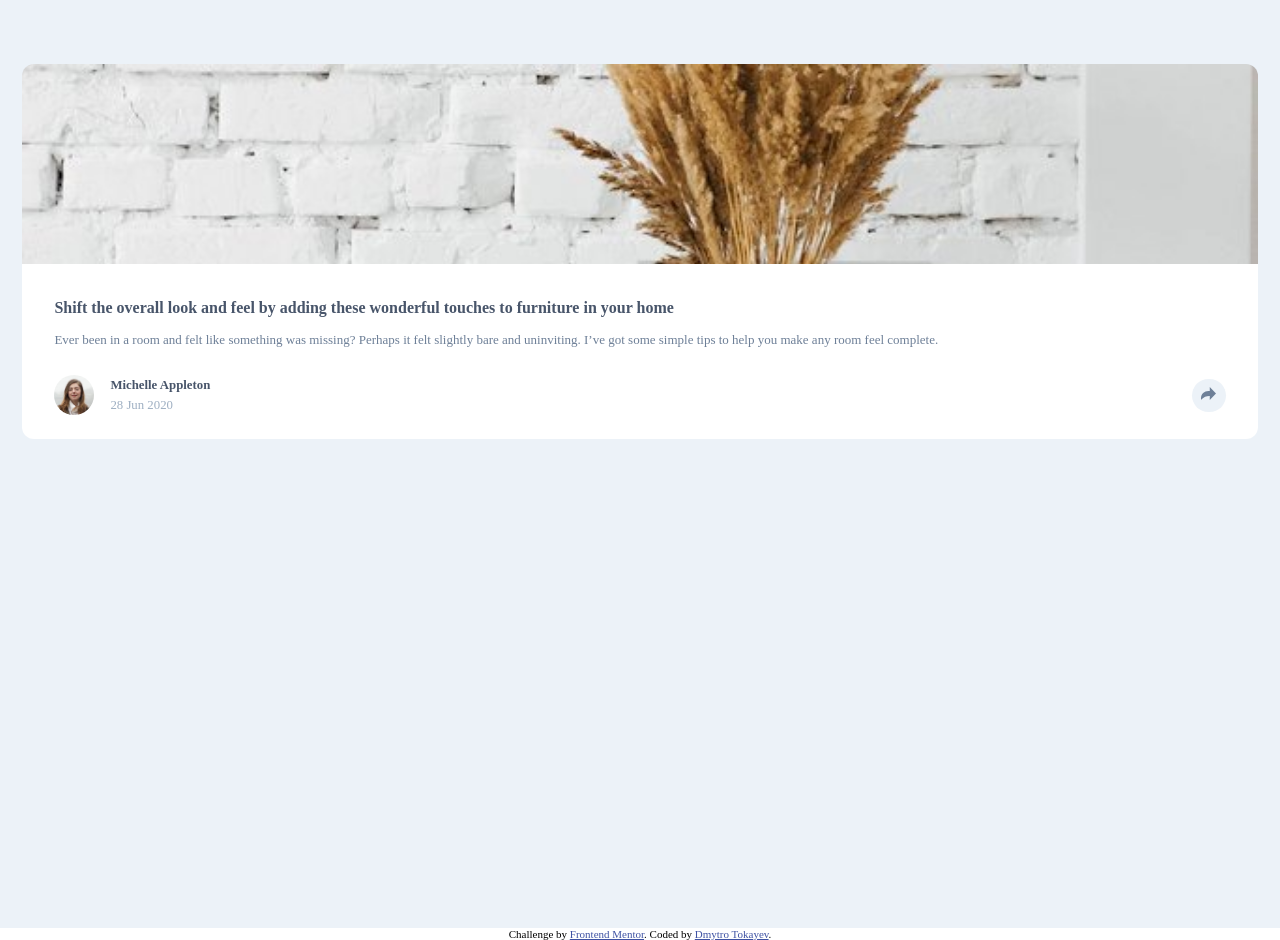
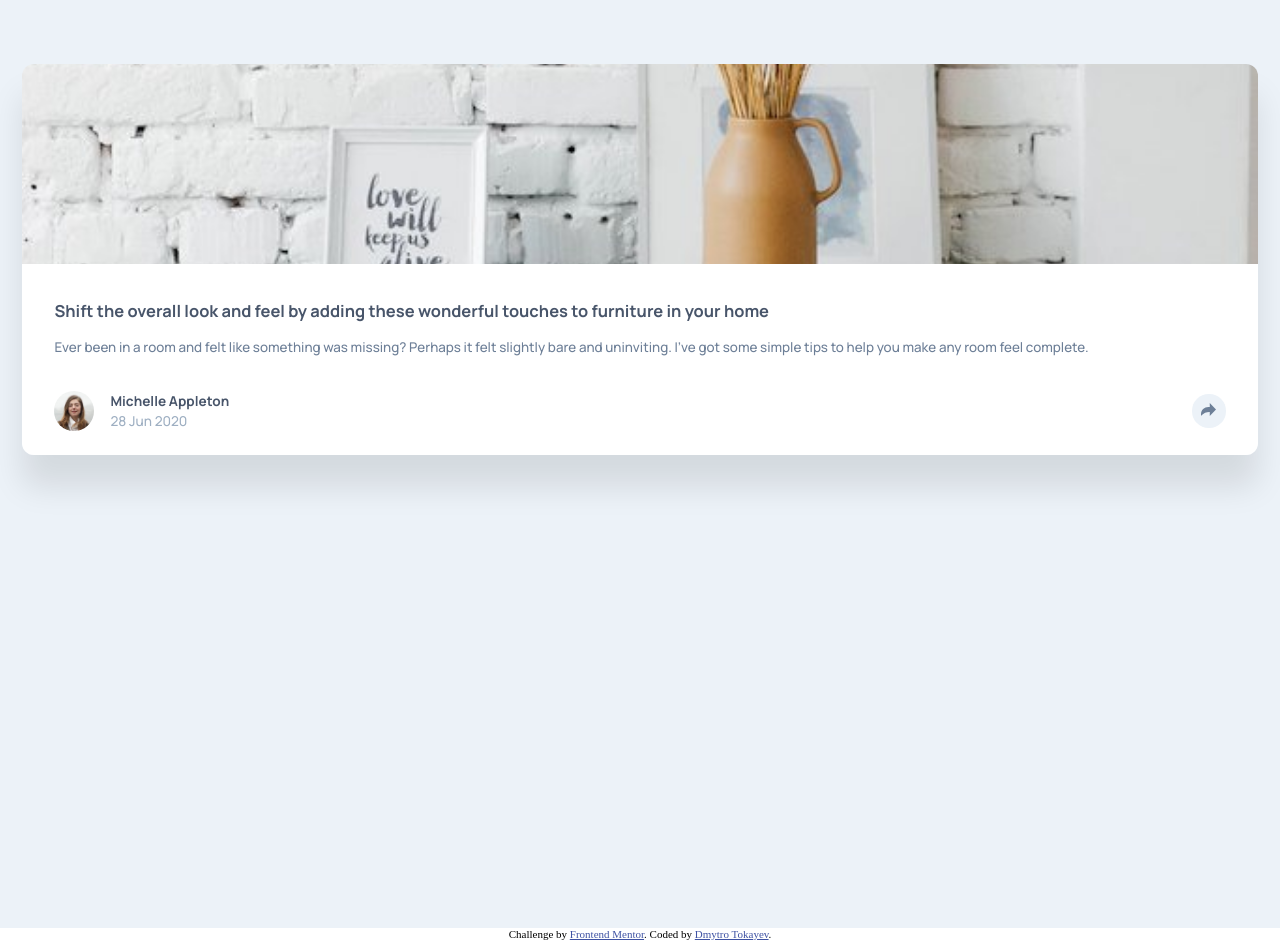
Before and after one commit to dtokayev/article-preview-component, a plain HTML site: page index.html in a window 1280 px wide. Drawn offline with Linux system fonts and the light colour scheme.

Commit message:
add fonts and adjust sizes

```diff
--- a/styles.css
+++ b/styles.css
@@ -1,3 +1,5 @@
+@import url('https://fonts.googleapis.com/css2?family=Manrope:wght@500;700&display=swap');
+
 :root {
   --very-dark-grayish-blue: hsl(217, 19%, 35%);
   --desaturated-dark-blue: hsl(214, 17%, 51%);
@@ -13,10 +15,10 @@ main {
   padding: 4em 1.4em;
   background-color: var(--light-grayish-blue);
   min-height: 100vh;
+  font-family: "Manrope", sans-serif;
 }
 
 .grid-container {
-  background-color: var(--light-grayish-blue);
   display: grid;
   margin: 0 auto;
   font-weight: 500;
@@ -24,10 +26,12 @@ main {
 
 .card {
   display: grid;
+  box-shadow: 0 2em 2em rgba(0, 0, 0, .1);
+  border-radius: 0 0 12px 12px;
 }
 
 .image {
-  background: url("./images/drawers.jpg");
+  background: url("./images/drawers.jpg") 50% 30%;
   background-size: cover;
   border-radius: 12px 12px 0 0;
   height: 200px;
@@ -41,15 +45,16 @@ main {
 
 .title {
   color: var(--very-dark-grayish-blue);
-  font-size: 1em;
+  font-size: 1.03em;
   font-weight: 700;
+  line-height: 1.5em;
 }
 
 .description {
   color: var(--desaturated-dark-blue);
-  font-size: 13px;
+  font-size: .839em;
   line-height: 1.5em;
-  margin-bottom: 2em;
+  margin-bottom: 2.5em;
 }
 
 .profile {
@@ -69,13 +74,13 @@ main {
 .profile-name {
   color: var(--very-dark-grayish-blue);
   font-weight: 700;
-  font-size: .8em;
+  font-size: .85em;
   grid-area: 1 / 2 / 2 / 3;
 }
 
 .date {
   color: var(--grayish-blue);
-  font-size: .8em;
+  font-size: .85em;
   grid-area: 2 / 2 / 3 / 3;
 }
 
@@ -88,20 +93,3 @@ button {
   width: 2.5em;
   height: 2.5em;
 }
-
-/*
-button {
-  background-color: var(--light-grayish-blue);
-  border-radius: 50%;
-  border: none;
-  padding: .5em;
-  grid-row: 1 / 3;
-  height: 2em;
-  width: 2em;
-}
-
-button > img {
-  width: 1em;
-  display: block;
-}
-*/
```
